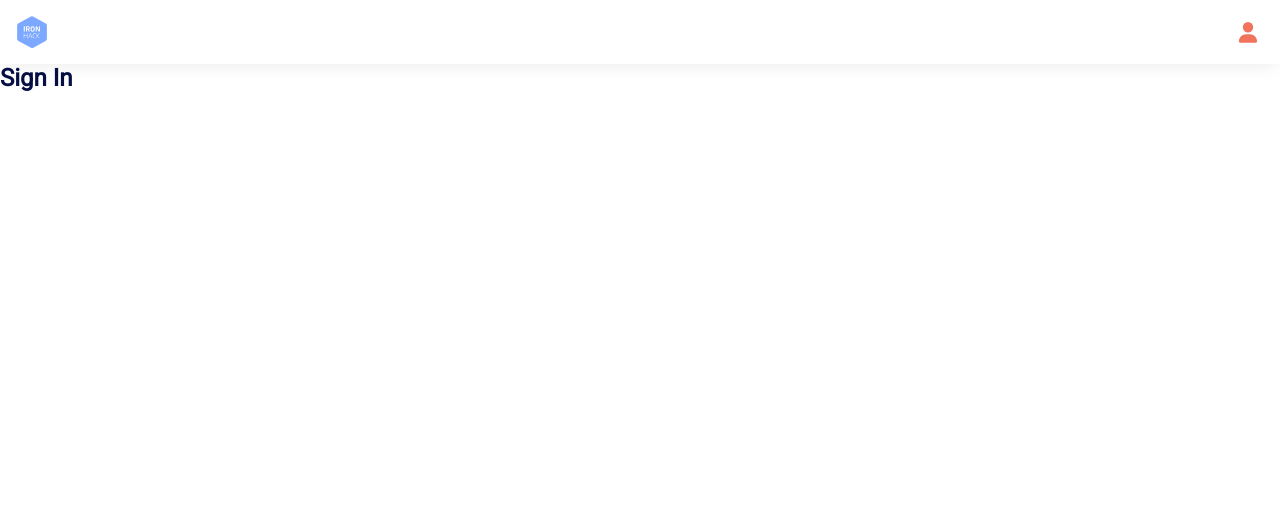
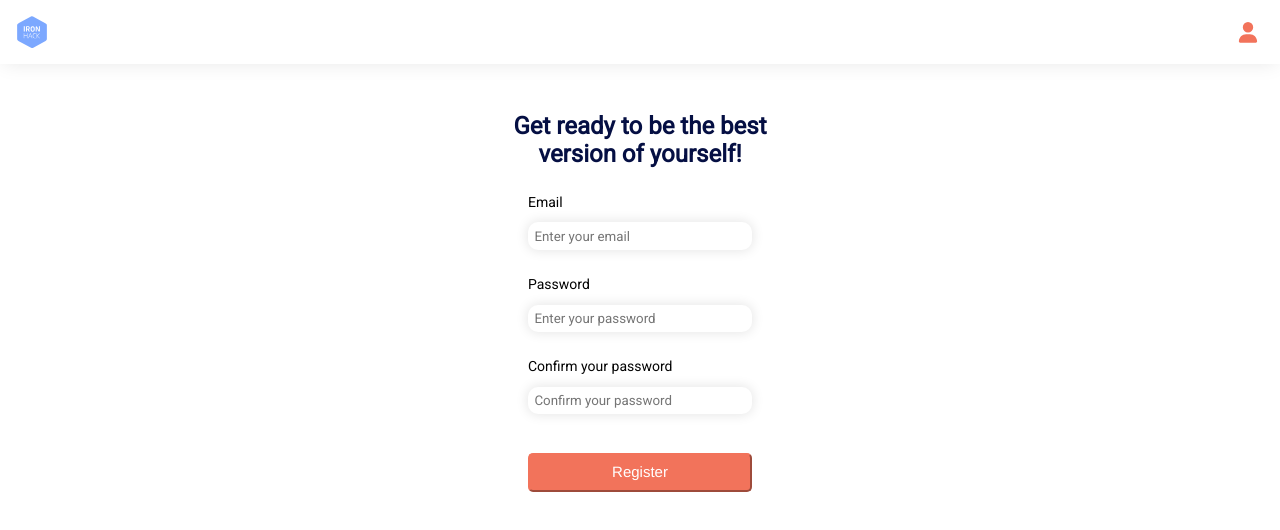
Before and after one commit to cecidlp/kanban, a Vue app: page /signin in a window 1280 px wide. Shown: the top 530 px of the page. Built offline with nearby package versions, Linux system fonts and the light colour scheme.

Commit message:
feat(sigin): add sigin component

```diff
--- a/src/components/SignInComponent.vue
+++ b/src/components/SignInComponent.vue
@@ -1,8 +1,63 @@
-<script setup>
+<template>
+  <div class="wrapper">
+    <h1>Get ready to be the best version of yourself!</h1>
+    <Input v-model="form.email" label="Email" type="email" placeholder="Enter your email" />
+    <Input v-model="form.password" label="Password" type="password" placeholder="Enter your password" />
+    <Input v-model="form.password" label="Confirm your password" type="password" placeholder="Confirm your password" />
+    <Button class="btn" text="Register" @click="signIn" />
+  </div>
+</template>
+
+<script>
+import { ref } from 'vue';
+import { useRouter } from 'vue-router';
+
+import Button from './actionables/ButtonComponent.vue';
+import Input from './actionables/FormInputComponent.vue';
+
+export default {
+  components: {
+    Button,
+    Input,
+  },
+  setup() {
+    const router = useRouter();
+
+    function signIn() {
+      router.push({
+        name: 'todos',
+      });
+    }
+
+    const form = ref({
+      email: '',
+      password: '',
+    });
+
+    return {
+      signIn,
+      form,
+    };
+  },
+};
 </script>
 
-<template>
-  <div>
-    <h1>Sign In</h1>
-  </div>
-</template>
+<style scoped>
+.wrapper {
+  display: flex;
+  flex-direction: column;
+  align-items: center;
+}
+h1 {
+  width: 16rem;
+  margin: 3rem 0 0.4rem 0;
+
+  text-align: center;
+}
+.btn {
+  width: 14rem;
+
+  margin: 2rem 0;
+  text-align: center;
+}
+</style>
```
